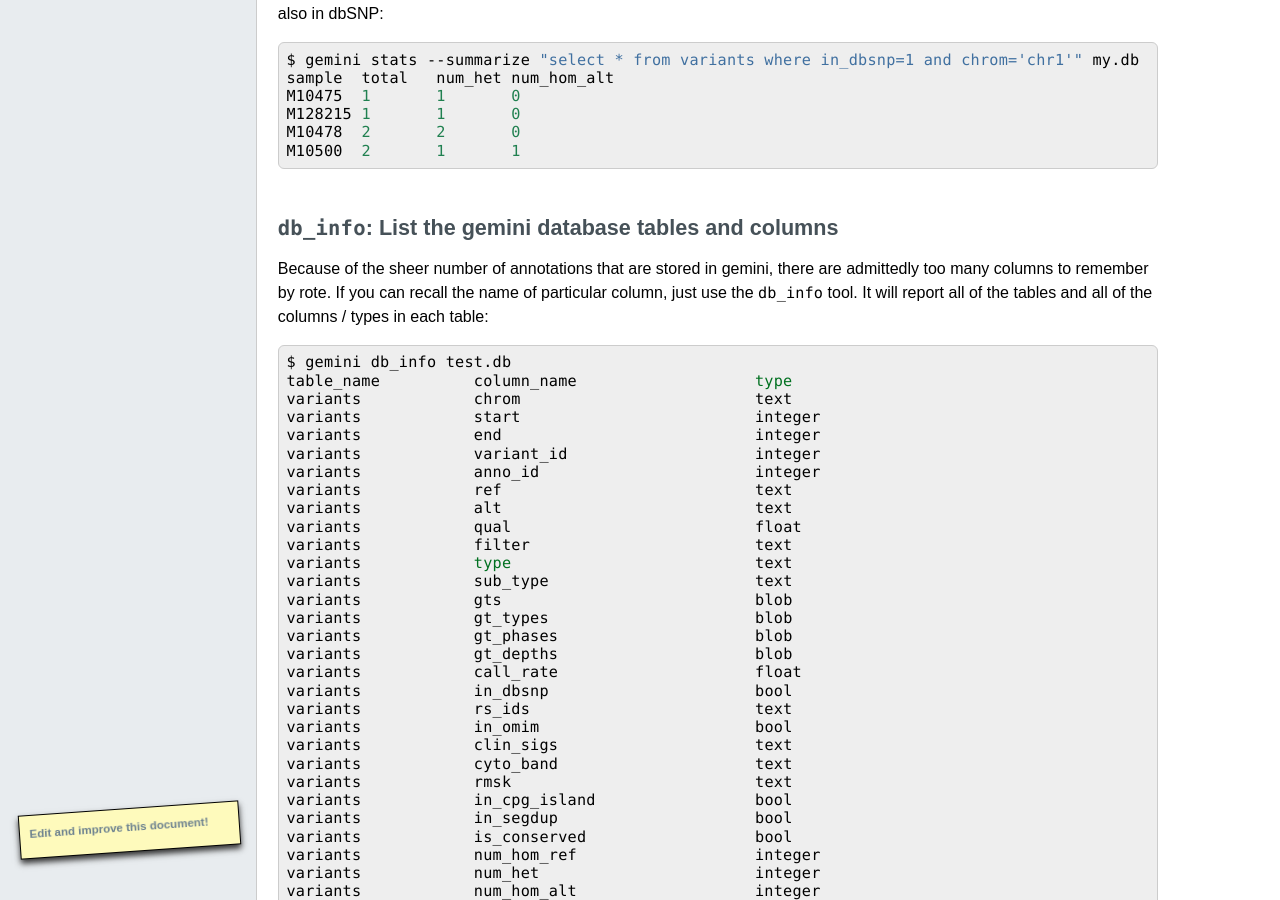
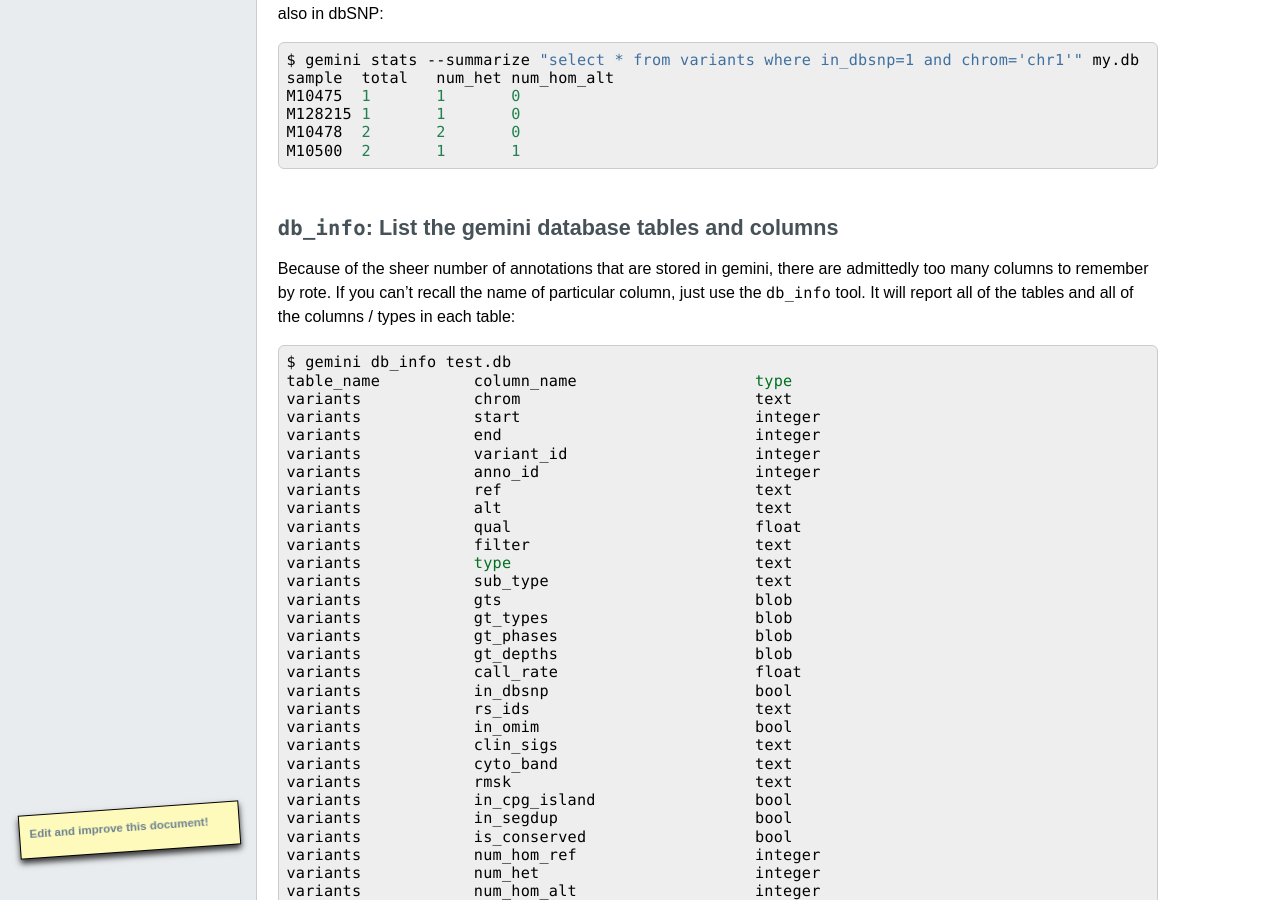
Before and after one commit to arq5x/gemini, a Sphinx documentation site: the page built from docs/content/tools.rst, in a window 1280 px wide and 900 px high, scrolled down 9282 px. Built offline with Sphinx 7.4.7, drawn with Linux system fonts in a browser that asks for light colours; formulas are drawn with MathJax 3; pages that are not in the unit, such as notebooks, are missing from menus; comment, search, counter and statistics services are not loaded; the version number is read from the project's files by our own code.

Commit message:
Typo: can -> can't :)

```diff
--- a/docs/content/tools.rst
+++ b/docs/content/tools.rst
@@ -632,7 +632,7 @@ in dbSNP:
 ===========================================================================
 
 Because of the sheer number of annotations that are stored in gemini, there are
-admittedly too many columns to remember by rote.  If you can recall the name of
+admittedly too many columns to remember by rote.  If you can't recall the name of
 particular column, just use the ``db_info`` tool.  It will report all of the
 tables and all of the columns / types in each table:
 
```
